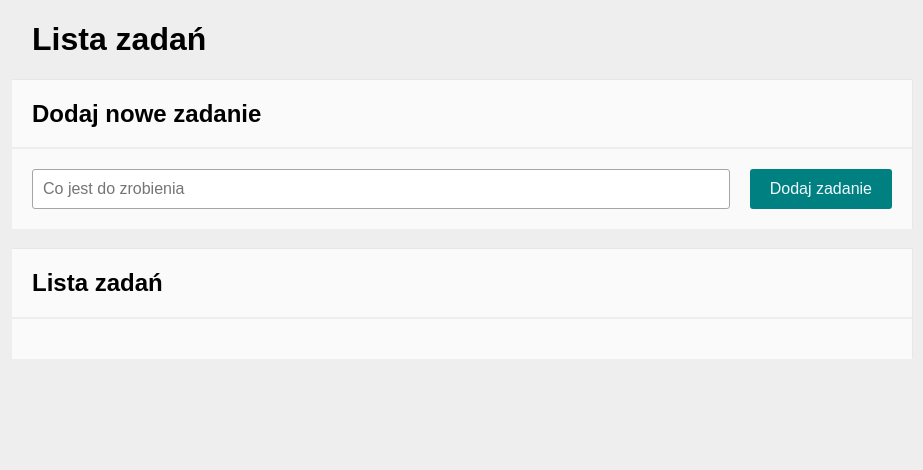
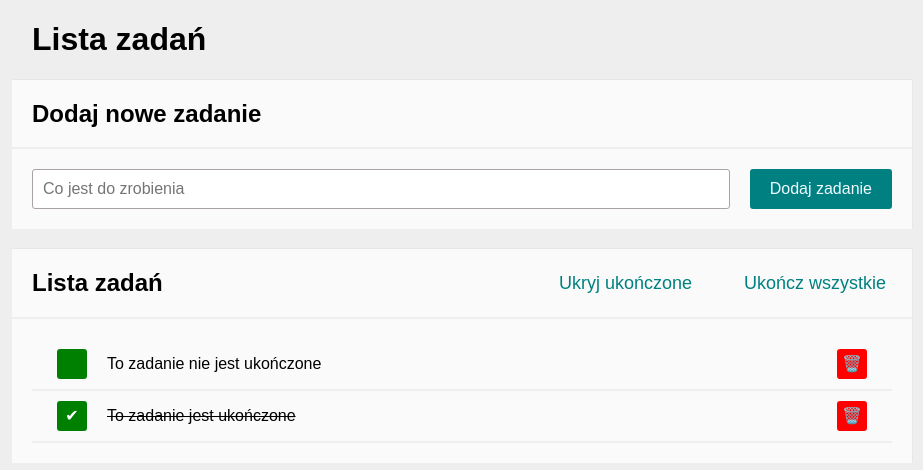
Before and after one commit to Alekzann/task-list-react, a React (Create React App) app: page / in a window 1280 px wide. Shown: the top 470 px of the page, without its empty margins (178-1101 px from the left). Built offline with nearby package versions, Linux system fonts and the light colour scheme.

Commit message:
example tasks added to initial state

```diff
--- a/src/features/tasks/tasksSlice.js
+++ b/src/features/tasks/tasksSlice.js
@@ -3,7 +3,18 @@ import { createSlice } from "@reduxjs/toolkit";
 const tasksSlice = createSlice({
   name: "tasks",
   initialState: {
-    tasks: [],
+    tasks: [
+      {
+        content: "To zadanie nie jest ukończone",
+        done: false,
+        id: 1,
+      },
+      {
+        content: "To zadanie jest ukończone",
+        done: true,
+        id: 2,
+      },
+    ],
     hideDone: false,
   },
   reducers: {
```
